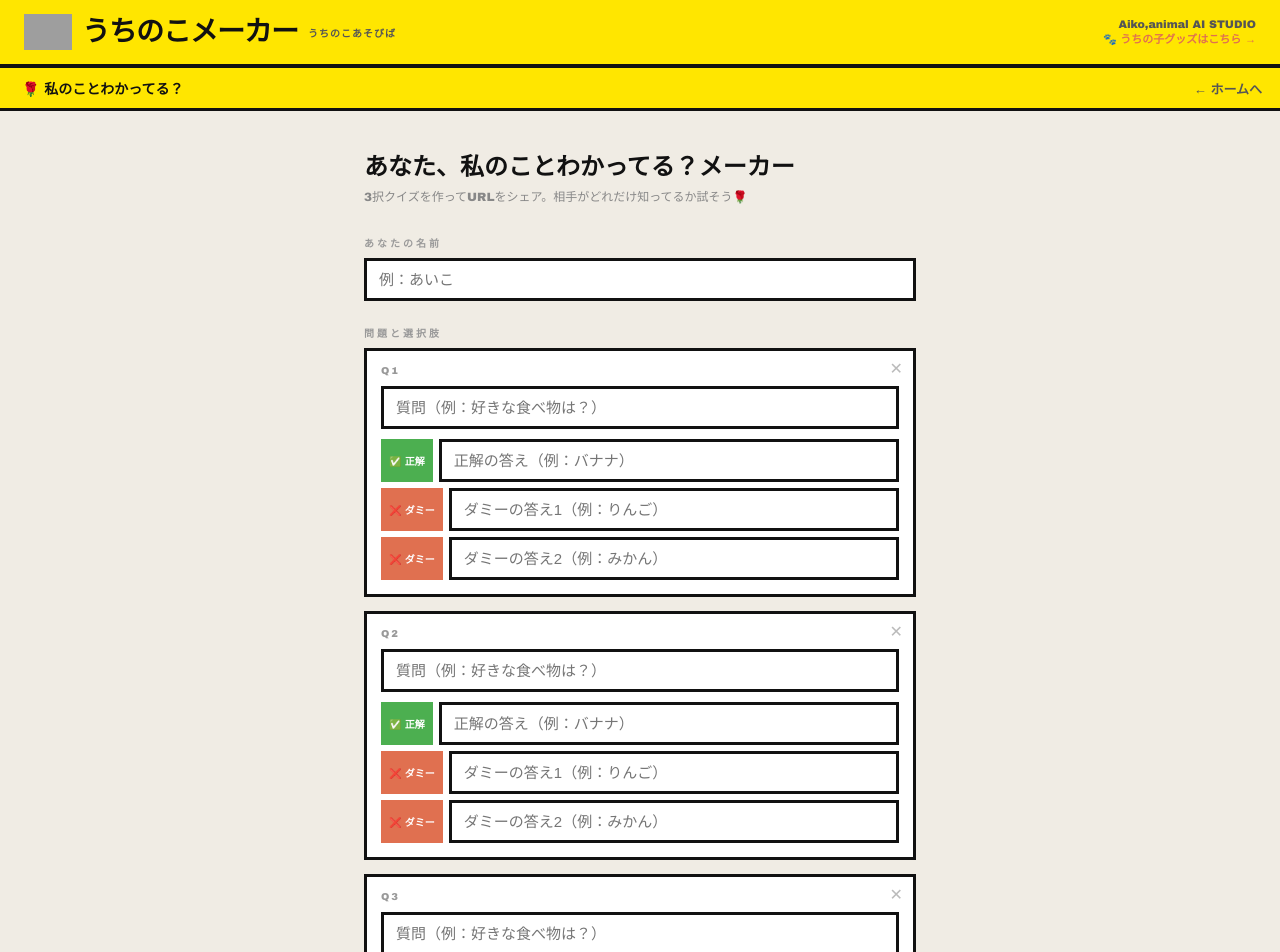
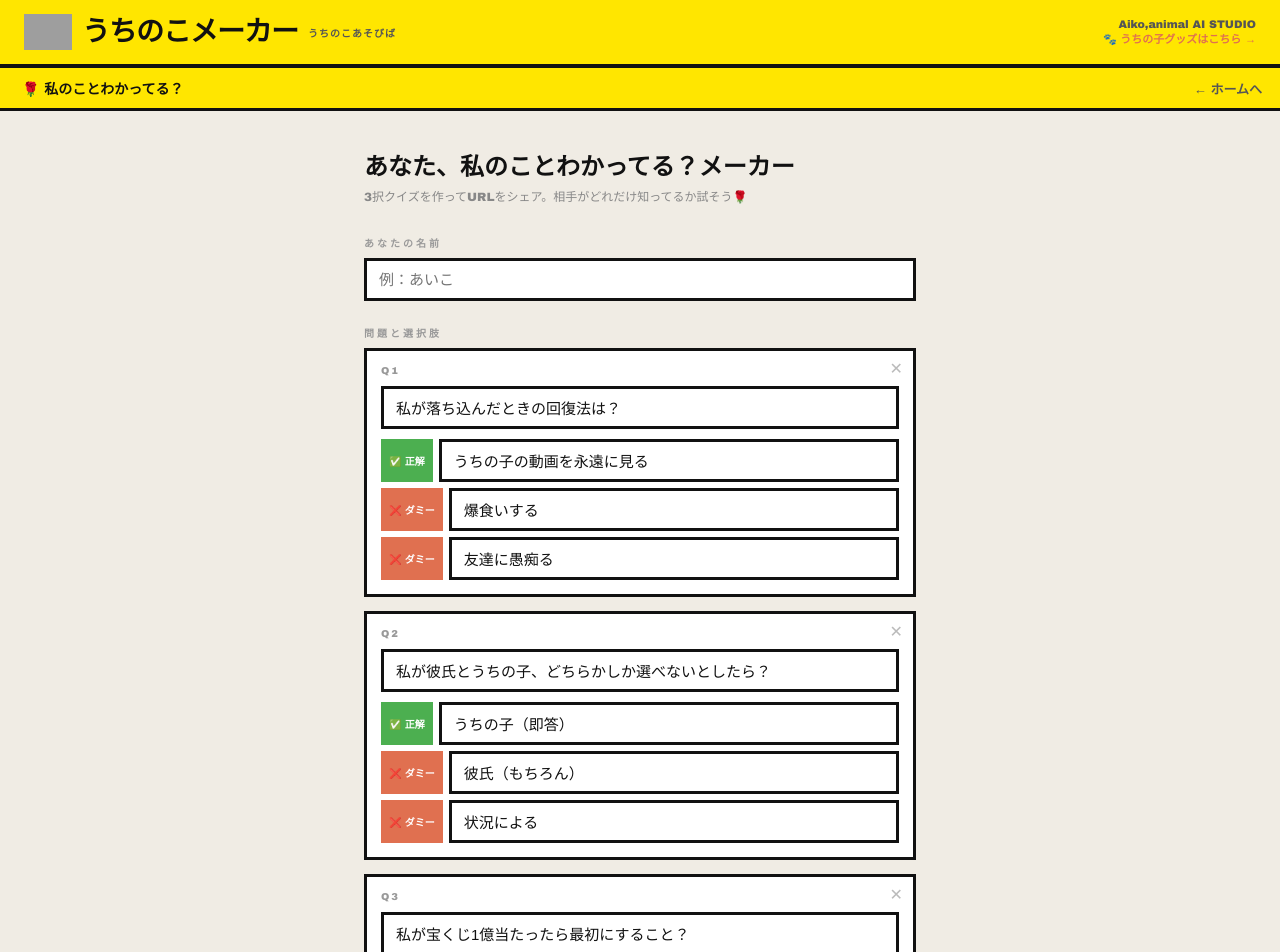
Before and after one commit to chie-chan/nanto-maker, a React (Vite) app in the folder nanto-maker/: page /quiz in a window 1280 px wide. Shown: the top 952 px of the page. Built offline with nearby package versions, Linux system fonts and the light colour scheme; grey boxes are pictures that could not be loaded.

Commit message:
クイズのデフォルト例題をとがった内容に変更

```diff
--- a/nanto-maker/src/QuizPage.tsx
+++ b/nanto-maker/src/QuizPage.tsx
@@ -121,9 +121,9 @@ function QuizCreator({ isMobile, dark, text, bg }: Props) {
   const navigate = useNavigate();
   const [name, setName] = useState("");
   const [questions, setQuestions] = useState([
-    { q: "", a: "", d1: "", d2: "" },
-    { q: "", a: "", d1: "", d2: "" },
-    { q: "", a: "", d1: "", d2: "" },
+    { q: "私が落ち込んだときの回復法は？", a: "うちの子の動画を永遠に見る", d1: "爆食いする", d2: "友達に愚痴る" },
+    { q: "私が彼氏とうちの子、どちらかしか選べないとしたら？", a: "うちの子（即答）", d1: "彼氏（もちろん）", d2: "状況による" },
+    { q: "私が宝くじ1億当たったら最初にすること？", a: "うちの子専用のシェフを雇う", d1: "ペット可物件を即買いして引越す", d2: "親に電話" },
   ]);
   const [generatedUrl, setGeneratedUrl] = useState("");
   const [copied, setCopied] = useState(false);
```
